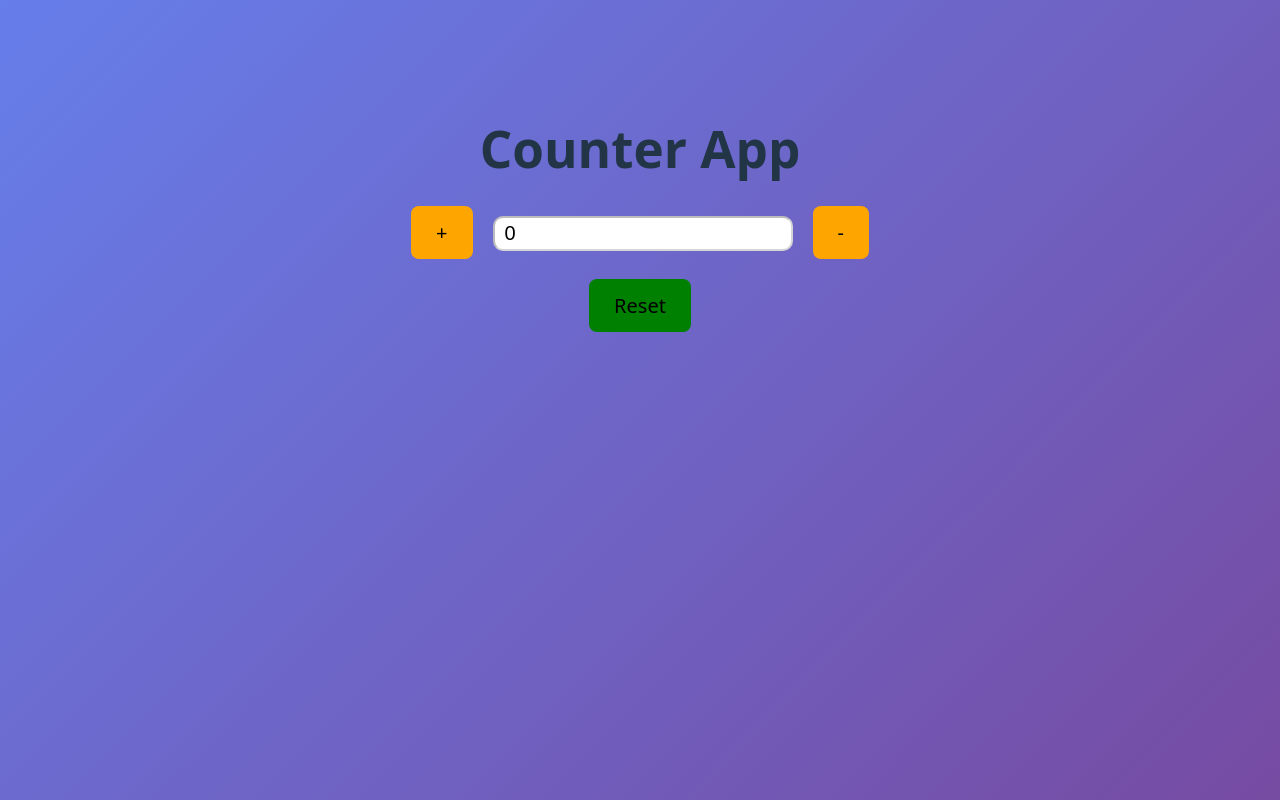
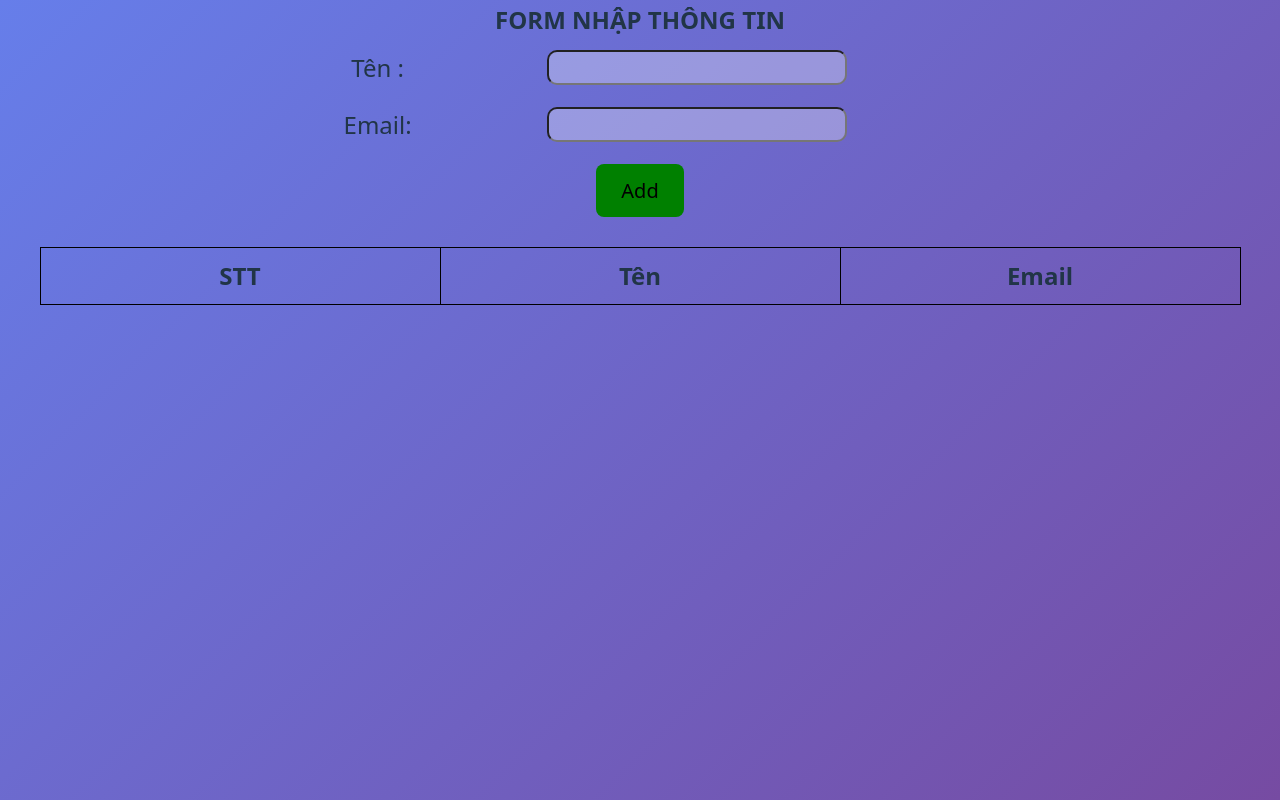
Before and after one commit to dotuanlt/PTGDUD_23717161_DoMinhTuan, a React (Vite) app in the folder Tuan2/React_JS/: page / in a window 1280 px wide. Built offline with nearby package versions, Linux system fonts and the light colour scheme.

Commit message:
Tuan 2 React Fundamentals Bai 3

```diff
--- a/Tuan2/React_JS/src/App.jsx
+++ b/Tuan2/React_JS/src/App.jsx
@@ -8,6 +8,7 @@ import Header from './component/Header'
 import StudentInfo from './component/StudentInfo'
 import Footer from './component/Footer'
 import CounterApp from './component/CounterApp'
+import FormInfo from './component/FormInfo'
 
 function App() {
   // const [bgColor, setBgColor] = useState('#4d83d2')
@@ -42,7 +43,11 @@ function App() {
     //   <Footer name = 'Đỗ Minh Tuấn'></Footer>
     // </>
 
-    <CounterApp></CounterApp>
+    //Tuần 2: Bài 2
+    // <CounterApp></CounterApp>
+
+    //Tuần 2: Bài 3
+    <FormInfo></FormInfo>
 
   )
 
--- /dev/null
+++ b/Tuan2/React_JS/src/component/FormInfo.css
@@ -0,0 +1,14 @@
+.tblStyle {
+    width: 50%;
+    margin: 20px auto;
+    font-Size: 24px;
+    border-Collapse: collapse;
+    table-Layout: fixed;
+}
+
+.celStyle {
+    border: 1px solid black;
+    padding: 10px;
+    word-Wrap: break-word;
+    width: 400px;
+}
--- /dev/null
+++ b/Tuan2/React_JS/src/component/FormInfo.jsx
@@ -0,0 +1,69 @@
+import React from 'react'
+import { useState } from 'react';
+import './FormInfo.css'
+
+function FormInfo() {
+
+    const [list, setList] = useState([]);
+    const [inputValues, setInputValues] = useState({ name: '', email: '' });
+
+    const handleChange = (e) => {
+        const { name, value } = e.target;
+        setInputValues({ ...inputValues, [name]: value });
+    };
+
+    const handleSubmit = () => {
+        if(!inputValues.name || !inputValues.email) return;
+        setList([...list, inputValues]);
+        setInputValues({ name: '', email: '' });
+    };
+
+    return (
+        <div>
+            <div>
+                <table style={{width: '50%', margin: 'auto', fontSize: '24px' }}>
+                    <tr>
+                        <td style={{fontWeight: 'bold'}} colSpan="2">FORM NHẬP THÔNG TIN</td>
+                    </tr>
+
+                    <tr>
+                        <td>Tên : </td>
+                        <td><input style={{padding: '10px', backgroundColor: 'rgba(255, 255, 255, 0.3)'}} type="text" name="name" id="" value={inputValues.name} onChange={handleChange}/></td>
+                    </tr>
+
+                    <tr>
+                        <td>Email: </td>
+                        <td><input style={{padding: '10px', backgroundColor: 'rgba(255, 255, 255, 0.3)'}} type="email" name="email" id="" value={inputValues.email} onChange={handleChange}/></td>
+                    </tr>
+
+                </table>
+
+                <button style={{backgroundColor: 'green'}} onClick={handleSubmit}>Add</button>
+            </div>
+
+            <div>
+                <table className='tblStyle'>
+                    <thead>
+                        <tr>
+                            <th className='celStyle'>STT</th>
+                            <th className='celStyle'>Tên</th>
+                            <th className='celStyle'>Email</th>
+                        </tr>
+                    </thead>
+                    <tbody>
+                        {list.map((item, index) => (
+                            <tr key={index}>
+                                <td className='celStyle'>{index + 1}</td>
+                                <td className='celStyle'>{item.name}</td>
+                                <td className='celStyle'>{item.email}</td>
+                            </tr>
+                        ))}
+                    </tbody>
+                </table>
+            </div>
+        </div>
+
+  )
+}
+
+export default FormInfo
```
